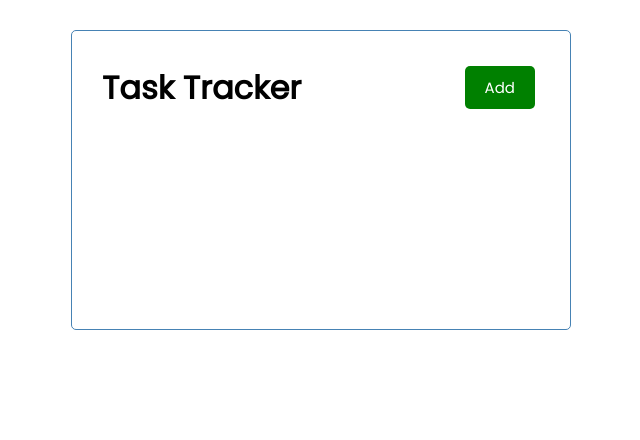
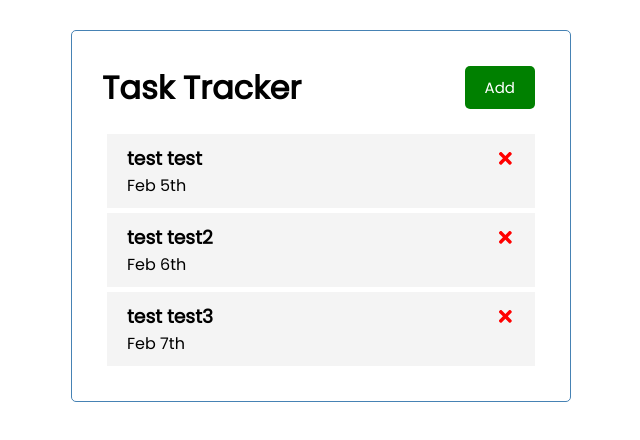
Before and after one commit to irakli25/tasks, a React (Create React App) app: page / in a window 1280 px wide. Shown: the top 440 px of the page, without its empty margins (319-959 px from the left). Built offline with nearby package versions, Linux system fonts and the light colour scheme.

Commit message:
add task component

```diff
--- a/package.json
+++ b/package.json
@@ -8,6 +8,7 @@
     "@testing-library/user-event": "^13.5.0",
     "react": "^18.0.0",
     "react-dom": "^18.0.0",
+    "react-icons": "^4.3.1",
     "react-scripts": "5.0.1",
     "web-vitals": "^2.1.4"
   },
--- a/src/App.js
+++ b/src/App.js
@@ -1,11 +1,34 @@
+import { useState } from 'react';
+import Header from './components/Header';
+import Tasks from './components/Tasks';
 
-import Header from './components/Header';
+const App = () => {
 
-function App() {
+  const [tasks, setTasks] = useState([
+    {
+      id: 1,
+      text: 'test test',
+      day: 'Feb 5th',
+      reminder: true,
+  },
+  {
+      id: 2,
+      text: 'test test2',
+      day: 'Feb 6th',
+      reminder: true,
+  },
+  {
+      id: 3,
+      text: 'test test3',
+      day: 'Feb 7th',
+      reminder: true,
+  },
+  ]);
 
   return (
     <div className="container">
       <Header />
+      <Tasks tasks={tasks} />
     </div>
   );
 }
--- /dev/null
+++ b/src/components/Task.js
@@ -0,0 +1,18 @@
+import React from 'react'
+import PropTypes from 'prop-types'
+import { FaTimes } from 'react-icons/fa';
+
+const Task = ({task}) => {
+  return (
+    <div className='task'>
+        <h3>{task.text} <FaTimes style={{color:'red', cursor: 'pointer'}}  /></h3>
+        <p>{task.day}</p>
+    </div>
+  )
+}
+
+Task.propTypes = {
+    task: PropTypes.object.isRequired,
+}
+
+export default Task
--- /dev/null
+++ b/src/components/Tasks.js
@@ -0,0 +1,16 @@
+import React from 'react'
+import Task from './Task'
+const Tasks = ({tasks}) => {
+  return (
+      <>
+        {tasks.map((item) => (
+            <Task key={item.id} task={item} />
+        ))}
+      </>
+
+  )
+}
+
+Tasks.propTypes = {}
+
+export default Tasks
```
Also changed, not shown: 1 other file (tests, documents, lock files or other folders).
